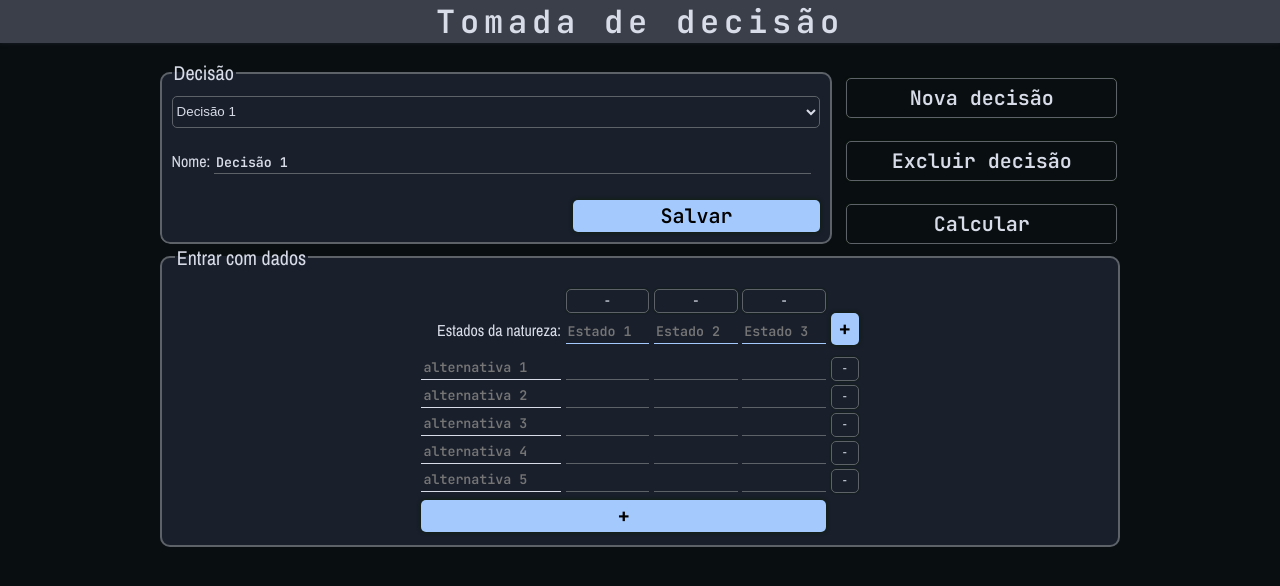
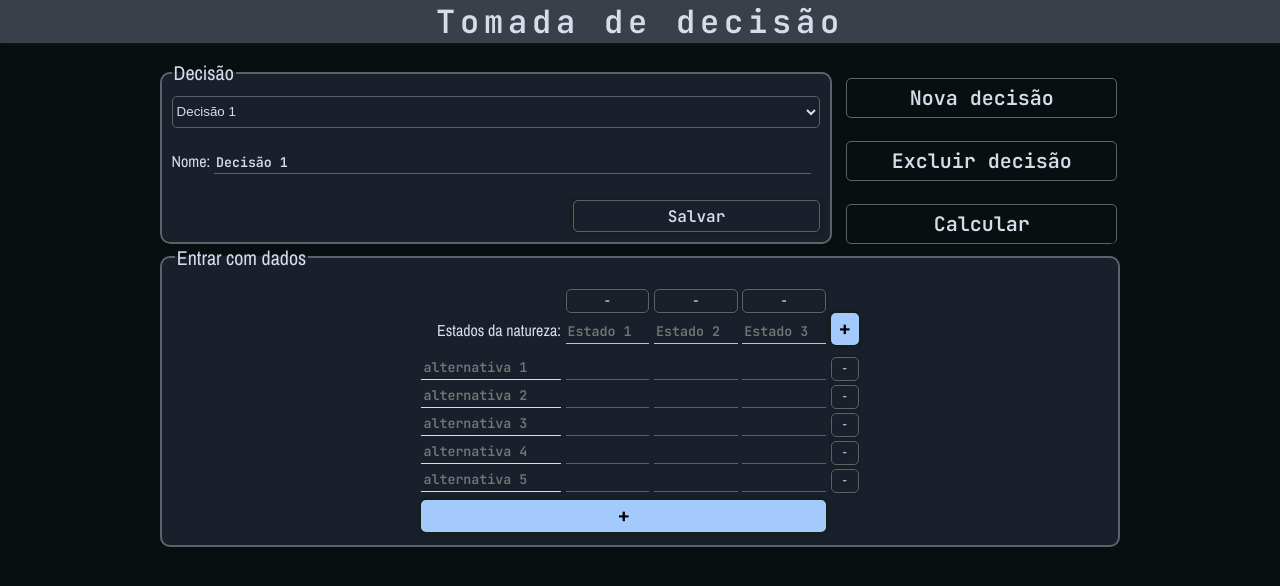
Before and after one commit to damianvaz/tomada-de-decisao, a PHP site: page /main.php in a window 1280 px wide. Shown: the top 586 px of the page. Run offline with PHP 8.4, Linux system fonts and the light colour scheme.

Commit message:
Frontend done

```diff
--- a/style.css
+++ b/style.css
@@ -71,8 +71,17 @@ label.decisionNameLabel {
 
 button.save {
     float: right;
+    font-size: 1rem;
     height: 4vh;
     width: 38.2%;
+    color: #D8DCE8;
+    border: #5D6268 1px solid;
+    background-color: transparent;
+}
+
+button.save:hover {
+    background-color: #A4CAFD;
+    color: #090E11;
 }
 
 label.alinha {
```
